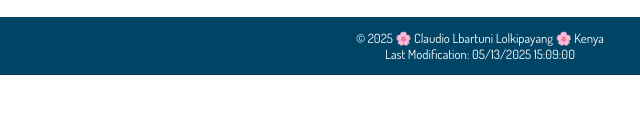
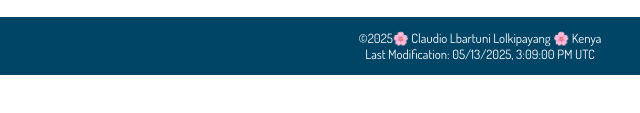
Before and after one commit to lolkipayang/wdd131, a plain HTML site: page index.html in a window 1280 px wide. Shown: the part 569-682 px from the top of the page, 160-800 px from the left. Drawn offline with Linux system fonts and the light colour scheme.

Commit message:
revision

```diff
--- a/index.html
+++ b/index.html
@@ -49,8 +49,9 @@
         </section>
     </main>
     <footer>
-        <p>&copy; 2025 &#x1F338; Claudio Lbartuni Lolkipayang &#x1F338; Kenya</p>
-        <p>Last Modification: <span id="lastModified"></span></p>
+
+        <p>&copy;<span id="year"></span>&#x1F338; Claudio Lbartuni Lolkipayang &#x1F338; Kenya</p>
+        <p>Last Modification: <span id="full"></span></p>
     </footer>
 </body>
 </html>
--- a/scripts/getdates.js
+++ b/scripts/getdates.js
@@ -1,6 +1,16 @@
-document.addEventListener('DOMContentLoaded', function () {
-    const lastModifiedSpan = document.getElementById('lastModified');
-    if (lastModifiedSpan) {
-        lastModifiedSpan.textContent = document.lastModified;
-    }
-});
+const today = new Date();
+const options = {
+    month: '2-digit',
+    day: '2-digit',
+    year: 'numeric',
+    hour: 'numeric',
+    minute: '2-digit',
+    second: '2-digit',
+    timeZoneName: 'short' // Added for timezone
+};
+
+full.innerHTML = `<span class="highlight">${new Intl.DateTimeFormat(
+    "en-US",
+    options
+).format(today)}</span>`;
+year.innerHTML = `<span class="highlight">${today.getFullYear()}</span>`;
```
